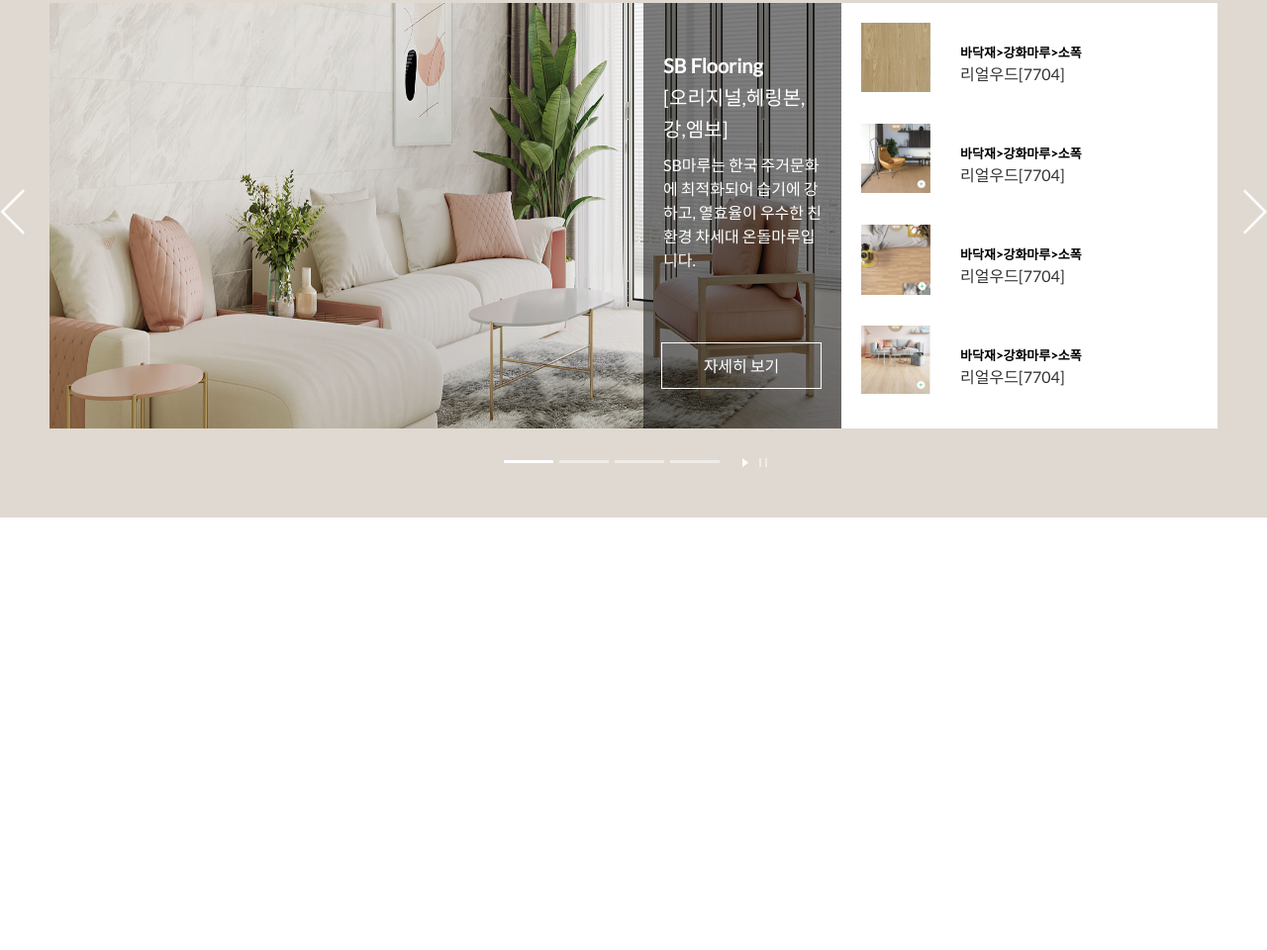
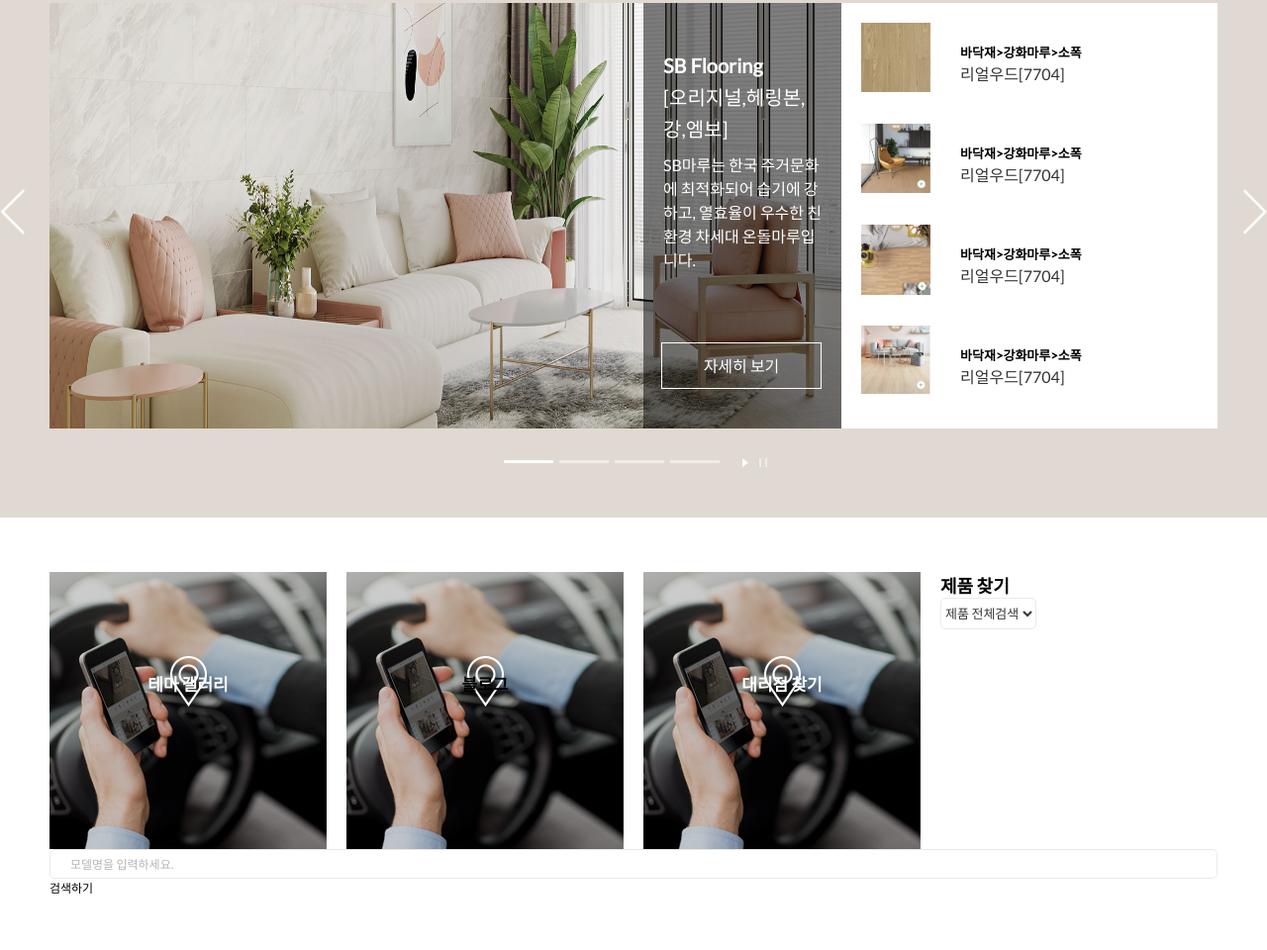
Before and after one commit to Junhan0037/hansolhomedeco-css, a plain HTML site: page index.html in a window 1280 px wide. Shown: the part 1054-2014 px from the top of the page at 99% size. Before the commit the page ends 1577 px from the top, so only its background shows below. Drawn offline with Linux system fonts and the light colour scheme.

Commit message:
Edit CSS

```diff
--- a/css/index.css
+++ b/css/index.css
@@ -352,6 +352,51 @@ header .spot li:last-child a {
     margin: 26px -640px 0 0;
 }
 
+.notice > div {
+    width: 1180px;
+    margin: 0 auto;
+    padding: 55px 0;
+}
+
+.notice > div .top > ul a {
+    display: block;
+    padding: 100px 0 0;
+    width: 280px;
+    height: 280px;
+    text-align: center;
+    box-sizing: border-box;
+    font-size: 17px;
+    font-weight: bold;
+    color: #fff;
+}
+
+.notice > div .top > ul li {
+    float: left;
+    padding: 0 20px 0 0;
+}
+
+.notice > div .top > ul li:nth-child(1) a {
+    background: url(../images/bg_key_link03.jpg) no-repeat;
+}
+
+.notice > div .top > ul li:nth-child(2) a {
+    background: url(../images/bg_key_link03.jpg) no-repeat;
+    color: #000;
+}
+
+.notice > div .top > ul li:nth-child(3) a {
+    background: url(../images/bg_key_link03.jpg) no-repeat;
+}
+
+
+
+
+
+
+
+
+
+
 /* slide */
 .slide .prev, .slide .next { /*좌, 우 기능 : 장애인 접근성을 위해 이미지보다 기능 먼저*/
     display: block;
--- a/index.html
+++ b/index.html
@@ -234,5 +234,28 @@
             </div>
         </div>
     </section>
+    <section class="notice">
+        <div>
+            <div class="top">
+                <ul>
+                    <li><a href="#a">테마 갤러리</a></li>
+                    <li><a href="#a">블로그</a></li>
+                    <li><a href="#a">대리점 찾기</a></li>
+                </ul>
+                <div>
+                    <h2>제품 찾기</h2>
+                    <div>
+                        <select title="검색조건 선택">
+                            <option>제품 전체검색</option>
+                        </select>
+                    </div>
+                    <div>
+                        <input type="search" title="모델명 입력" placeholder="모델명을 입력하세요.">
+                    </div>
+                    <div><a href="#a">검색하기</a></div>
+                </div>
+            </div>
+        </div>
+    </section>
 </body>
 </html>
```
